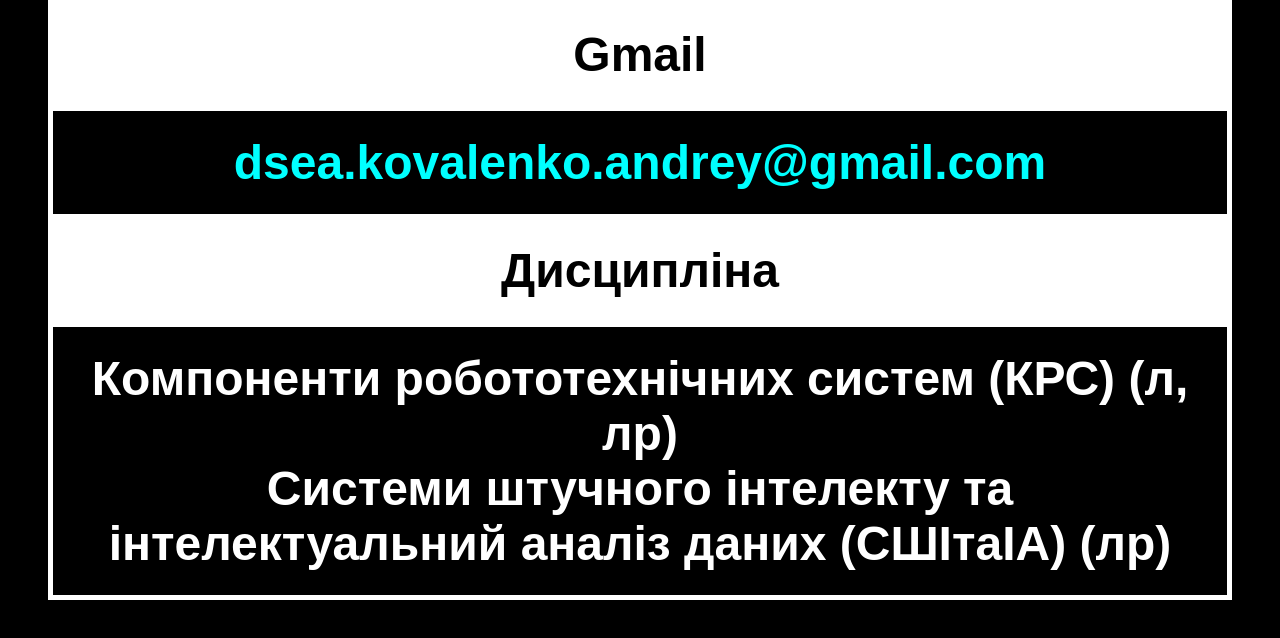
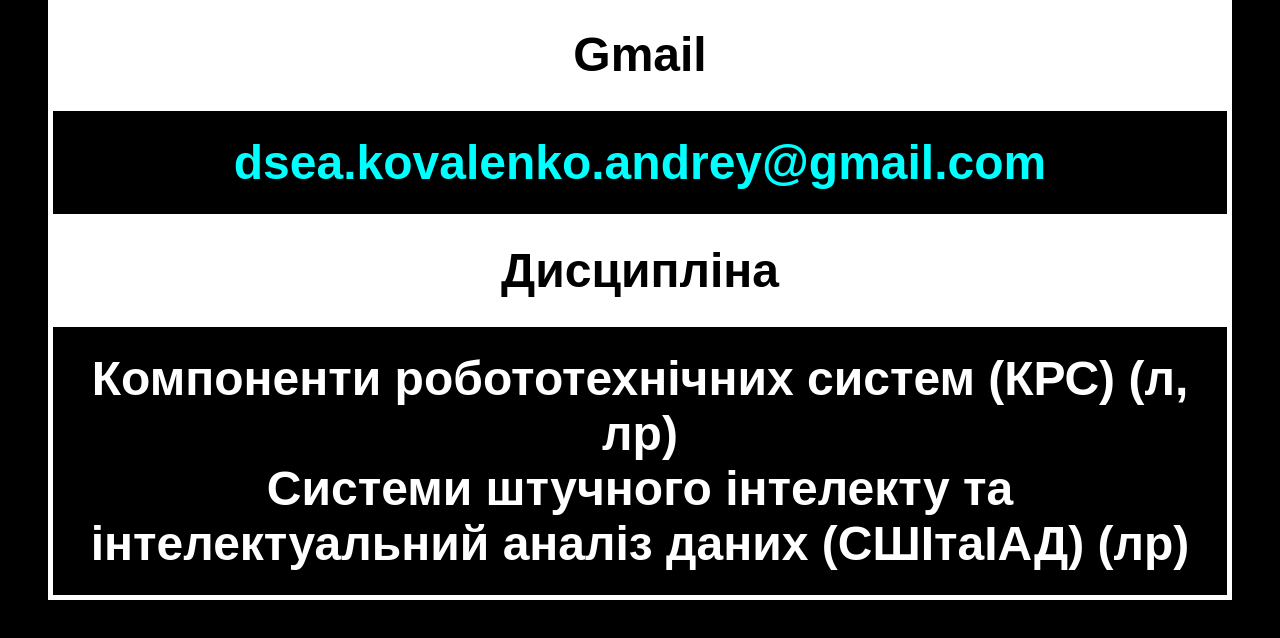
Before and after one commit to IvanShopa/CS, a plain HTML site: page Home/CS-22-1/Teachers/Kovalenko-Andriy-Kostyantynovych/Kovalenko-Andriy-Kostyantynovych.html in a window 1280 px wide. Shown: the part 583-1221 px from the top of the page. Drawn offline with Linux system fonts and the light colour scheme.

Commit message:
Update Kovalenko-Andriy-Kostyantynovych.html

```diff
--- a/Home/CS-22-1/Teachers/Kovalenko-Andriy-Kostyantynovych/Kovalenko-Andriy-Kostyantynovych.html
+++ b/Home/CS-22-1/Teachers/Kovalenko-Andriy-Kostyantynovych/Kovalenko-Andriy-Kostyantynovych.html
@@ -48,7 +48,7 @@
           <tr>
             <td>
               Компоненти робототехнічних систем (КРС) (л, лр)<br>
-              Системи штучного інтелекту та інтелектуальний аналіз даних (СШІтаІА) (лр)
+              Системи штучного інтелекту та інтелектуальний аналіз даних (СШІтаІАД) (лр)
             </td>
           </tr>
         </tbody>
```
